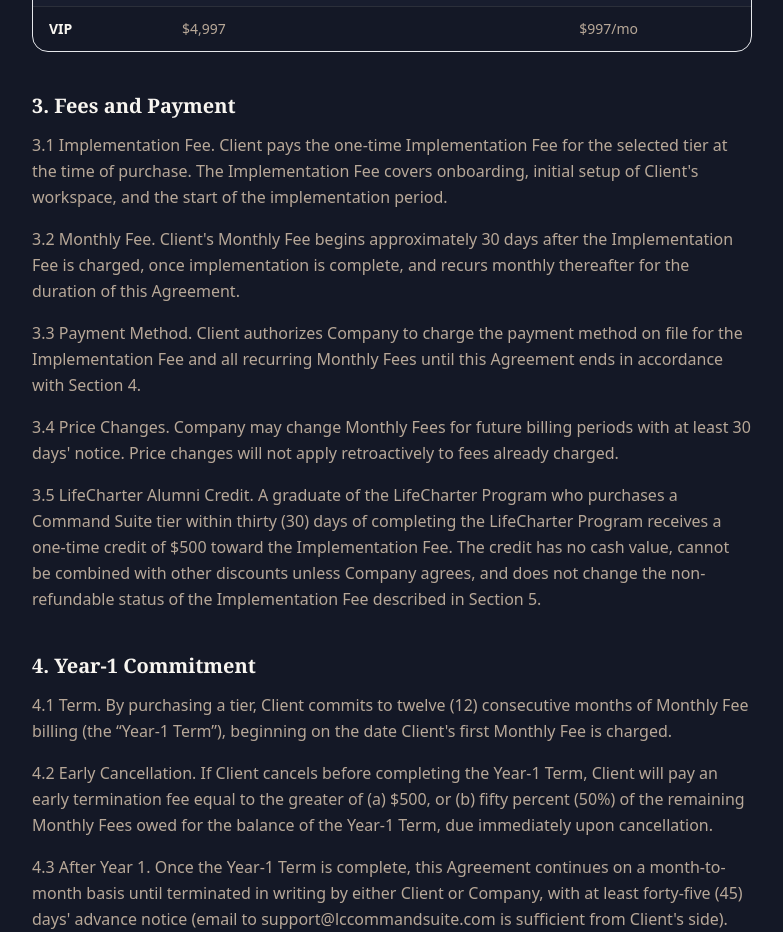
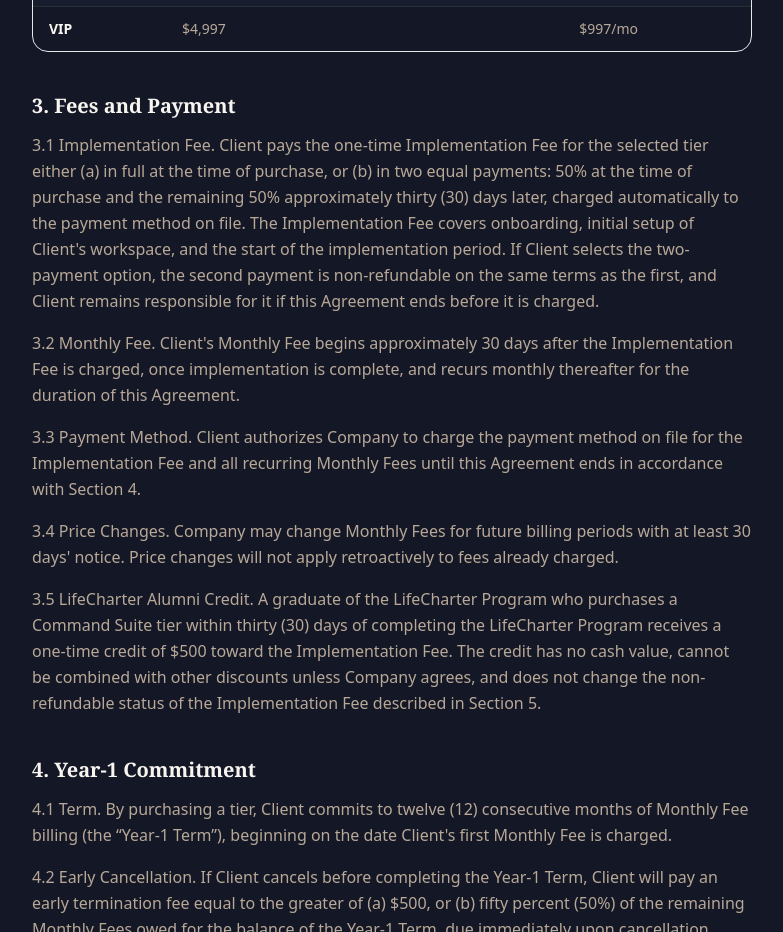
Before and after one commit to ButterflyBabs/LifeCharter-Architecture, a Next.js app: page /legal/terms-of-sale in a window 1280 px wide. Shown: the part 900-1832 px from the top of the page, without its empty margins (248-1031 px from the left). Built offline with nearby package versions, Linux system fonts and the light colour scheme; no server answers.

Commit message:
Terms of Sale 3.1 adds the 50/50 implementation fee option (approved by Babs); Sales Reference marks it as the exception
Co-Authored-By: Claude Sonnet 5.5 <noreply@anthropic.com>

```diff
--- a/src/app/legal/terms-of-sale/page.tsx
+++ b/src/app/legal/terms-of-sale/page.tsx
@@ -94,9 +94,12 @@ export default async function TermsOfSalePage() {
 
         <h2 className={H2}>3. Fees and Payment</h2>
         <p className={P}>
-          3.1 Implementation Fee. Client pays the one-time Implementation Fee for the selected tier at the time of
-          purchase. The Implementation Fee covers onboarding, initial setup of Client&apos;s workspace, and the start
-          of the implementation period.
+          3.1 Implementation Fee. Client pays the one-time Implementation Fee for the selected tier either (a) in full
+          at the time of purchase, or (b) in two equal payments: 50% at the time of purchase and the remaining 50%
+          approximately thirty (30) days later, charged automatically to the payment method on file. The
+          Implementation Fee covers onboarding, initial setup of Client&apos;s workspace, and the start of the
+          implementation period. If Client selects the two-payment option, the second payment is non-refundable on the
+          same terms as the first, and Client remains responsible for it if this Agreement ends before it is charged.
         </p>
         <p className={P}>
           3.2 Monthly Fee. Client&apos;s Monthly Fee begins approximately 30 days after the Implementation Fee is
--- a/src/app/sales-reference/CombinedCheckoutButton.tsx
+++ b/src/app/sales-reference/CombinedCheckoutButton.tsx
@@ -75,7 +75,7 @@ export function CombinedCheckoutButton({ tier, implementationDisplay, monthlyDis
           onChange={(e) => setSplit(e.target.checked)}
           className="rounded border-[#F3EEE4]/30 bg-[#141826] accent-[#c9a227]"
         />
-        Split the implementation fee: 50% today, 50% in 30 days
+        Exception only: split the implementation fee, 50% today and 50% in 30 days (offer when you are comfortable)
       </label>
 
       <label className="mt-3 flex items-center gap-2 text-xs text-[#b8a898]">
```
